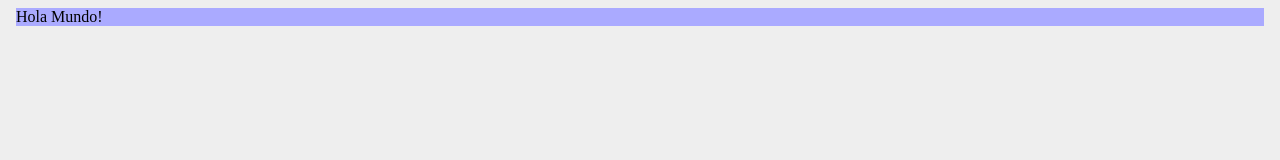
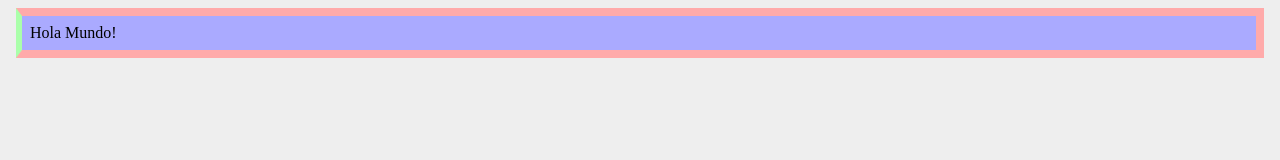
Before and after one commit to jhonedlopez/primero, a plain HTML site: page index.html in a window 1280 px wide. Drawn offline with Linux system fonts and the light colour scheme.

Commit message:
padding y border

```diff
--- a/main.css
+++ b/main.css
@@ -4,5 +4,10 @@ body {
 
 .caja {
     margin: 8px;
+    padding: 8px;
+    border-style: solid;
+    border-width: 8px;
+    border-color: #faa;
+    border-left: 6px solid #afa;
     background-color: #aaf;
 }
```
